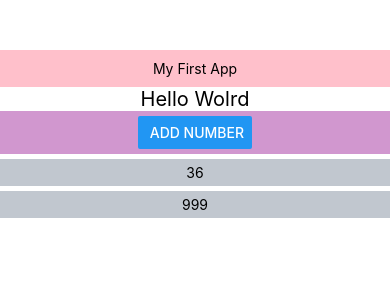
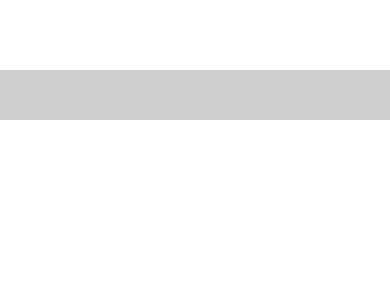
Before and after one commit to IGhost-P/Inflaern-ReactNavtive-Wintho, a React Native app in the folder my_first_app/: screen / in a window 390 px wide. Shown: the top 300 px of the page. Built offline with nearby package versions, Linux system fonts and the light colour scheme.

Commit message:
TextInput

```diff
--- a/my_first_app/App.js
+++ b/my_first_app/App.js
@@ -10,6 +10,7 @@ import React, { useState, useCallBack } from 'react';
 import { View, Text, StyleSheet, ScrollView } from 'react-native';
 import Generator from './src/generator';
 import Header from './src/header';
+import Input from './src/inPut';
 import NumList from './src/numList';
 
 const styles = StyleSheet.create({
@@ -52,7 +53,7 @@ const App = function () {
 
   return (
     <View style={mainView}>
-      <Header name={appName} />
+      {/* <Header name={appName} />
       <View>
         <Text
         style={mainText}
@@ -67,7 +68,9 @@ const App = function () {
         <NumList num={random}
                 deleteNum={onNumDelete}
                   />
-      </ScrollView>
+      </ScrollView>  */}
+
+      <Input/>
 
     </View>
   );
--- /dev/null
+++ b/my_first_app/src/inPut.js
@@ -0,0 +1,49 @@
+/**
+ * Sample React Native App
+ * https://github.com/facebook/react-native
+ *
+ * @format
+ * @flow strict-local
+ */
+
+ import React, {useState} from 'react';
+ import { View, StyleSheet, TextInput } from 'react-native';
+
+ const styles = StyleSheet.create({
+    inPut: {
+        width : '100%',
+        backgroundColor: '#cecece',
+        marginTop : 20,
+        fontSize: 25,
+        padding:10
+    },
+    mainView: {
+        width : '100%',
+    }
+ });
+
+ const { inPut, mainView } = styles;
+
+ const Input = function () {
+    const [state, setState] = useState({
+        myTextInput : ''
+    });
+
+   const { myTextInput} = state;
+
+const onChangeInput = (e) => {
+    setState({myTextInput: e})
+}
+
+   return (
+       <View style={mainView}>
+        <TextInput
+            value = {myTextInput}
+            style ={inPut}
+            onChangeText = {onChangeInput}
+        />
+        </View>
+   );
+ };
+
+ export default Input;
```
